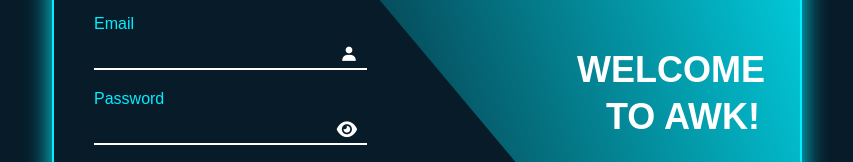
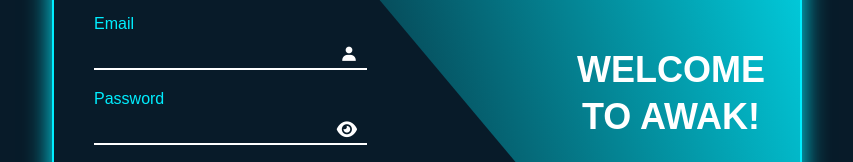
Before and after one commit to vineet-chaubey/LoginPage, a plain HTML site: page index.html in a window 1280 px wide. Shown: the part 276-438 px from the top of the page, without its empty margins (213-1066 px from the left). Drawn offline with nearby package versions, Linux system fonts and the light colour scheme.

Commit message:
Update index.html

```diff
--- a/index.html
+++ b/index.html
@@ -37,7 +37,7 @@
         </div>
 
         <div class="info-text login">
-          <h2>Welcome To AWK!</h2>
+          <h2>Welcome To AWAK!</h2>
         </div>
 
     </div>
```
